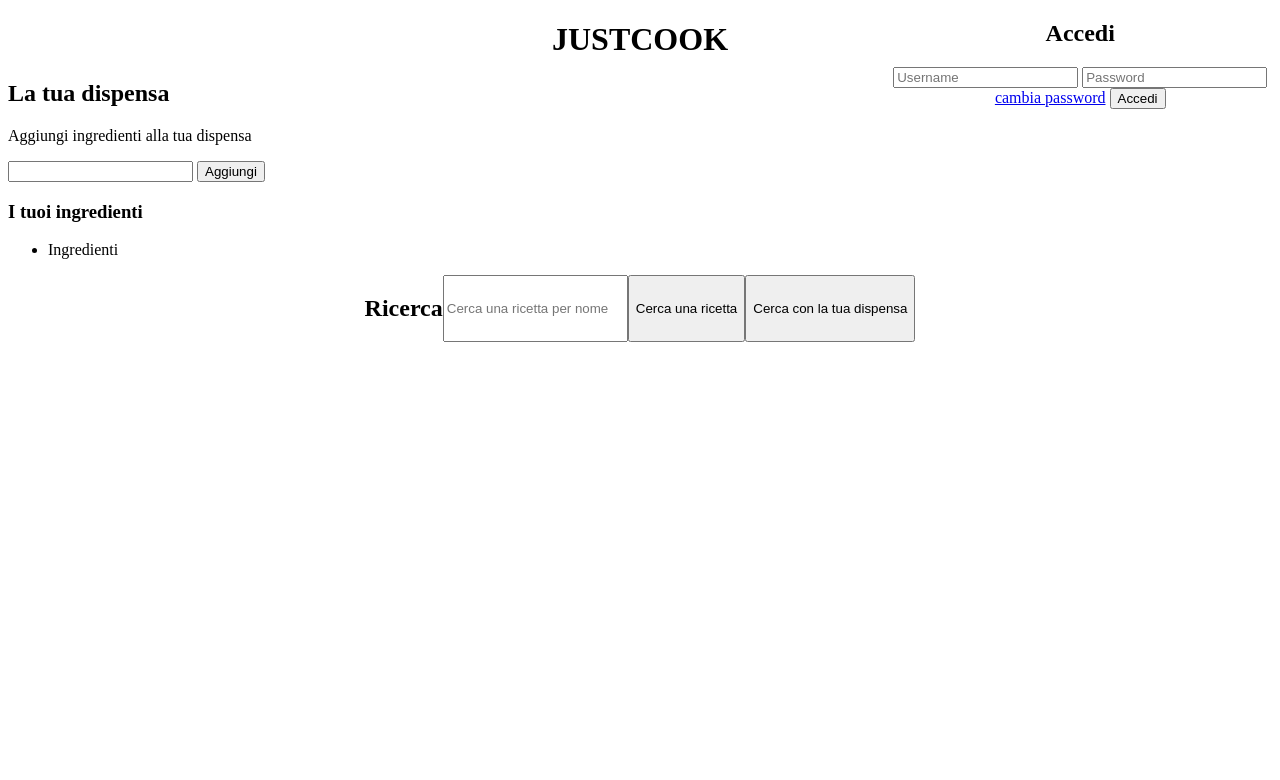
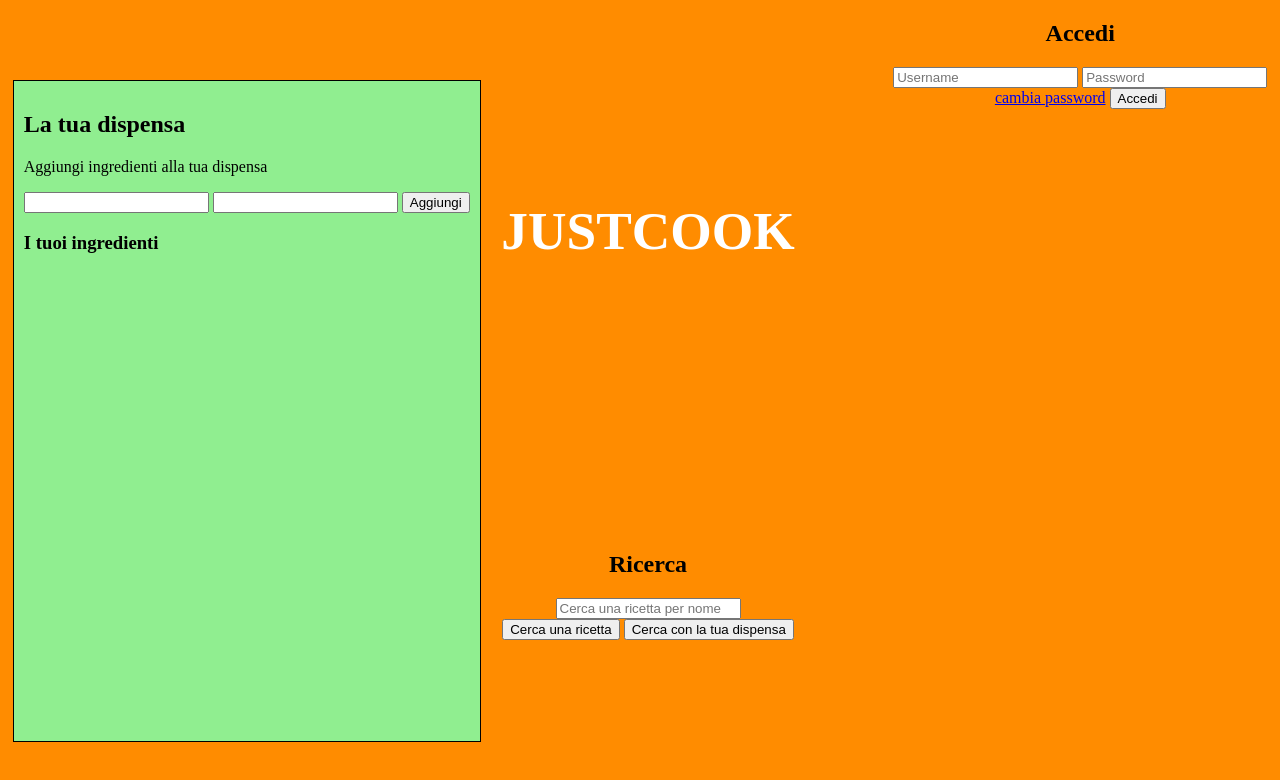
Before and after one commit to JustCook1/Documentazione_D4, a website: page JustCook/index.html in a window 1280 px wide. Drawn offline with Linux system fonts and the light colour scheme.

Commit message:
aggiornati html css e script

```diff
--- a/JustCook/app.js
+++ b/JustCook/app.js
@@ -1,6 +1,7 @@
 require('dotenv').config()
 const express = require('express');
 const app = express();
+const cors = require('cors'); //aggiunto cors per evitare problemi di accesso durante il testing
 
 //routes generiche
 
@@ -15,6 +16,9 @@ const swaggerDocument = require('./swagger.json');
 
 app.use(express.json());
 app.use(express.urlencoded({ extended: true }));
+//aggiunto cors per evitare problemi di accesso durante il testing
+//con questo comando si permette l'accesso a tutti i client
+app.use(cors());
 
 app.use('/', routesAccount);
 app.use('/', routesRicetta);
--- a/JustCook/controllers/dispensa.js
+++ b/JustCook/controllers/dispensa.js
@@ -33,6 +33,8 @@ const getDispensa = (req, res) => {
         });
     });
 };
+
+//crea una dispensa legata a un token di sessione
 
 
 //metodo patch per aggiungere un ingrediente alla dispensa associata all'utente avente id = idAccount
--- a/JustCook/index.html
+++ b/JustCook/index.html
@@ -15,10 +15,10 @@
         <h2>La tua dispensa</h2>
         <p>Aggiungi ingredienti alla tua dispensa</p>
         <input type="text" id="inputDispensa">
-        <button id="Ingredienti_btn" onsubmit="return cercaIngrediente()">Aggiungi</button>
+        <input type="number" id="quantita" name="quantita" min="0">
+        <button id="Ingredienti_btn" onclick = "return cercaIngrediente()" >Aggiungi</button>
         <h3>I tuoi ingredienti</h3>
-        <ul id="lista">
-            <li>Ingredienti</li>
+        <ul id="listaIngredienti">
         </ul>
     </span>
 
@@ -32,7 +32,7 @@
 
     <span id="ricerca">
         <h2>Ricerca</h2>
-        <input type="text" id="ricerca_input" placeholder="Cerca una ricetta per nome">
+        <input type="text" id="ricerca_input" placeholder="Cerca una ricetta per nome"><br>
         <button id="ricerca_btn">Cerca una ricetta</button>
         <button id="ricerca_btn2">Cerca con la tua dispensa</button>
     </span>
--- a/JustCook/package.json
+++ b/JustCook/package.json
@@ -14,6 +14,7 @@
   ],
   "author": "Team T35",
   "dependencies": {
+    "cors": "^2.8.5",
     "dotenv": "^16.0.3",
     "express": "^4.18.2",
     "mongoose": "^6.8.0",
--- a/JustCook/script.js
+++ b/JustCook/script.js
@@ -1,18 +1,46 @@
+
+
+//1: controlla se l'utente è loggato
+//2: se l'utente è loggato controlla se ha una dispensa
+//3: se l'utente ha una dispensa carica gli ingredienti
+//4: se l'utente non ha una dispensa crea una nuova dispensa e carica gli ingredienti
+//5: se l'utente non è loggato mostra un messaggio di errore
+function aggiungiAllaDispensa() {
+
+    //alcune cose da tenere a mente
+    const nome = document.getElementById("inputDispensa").value;
+    const quantita = document.getElementById("quantita").value;
+    //se il tipo di ingrediente è grammi o ml aggiungere il tipo e chiamare la funzione aggiungiIngredienteDispensa
+    //per aggiornare la dispensa
+    //nella lista andrebbe anche aggiunta una box per modificare la quantità
+}
+
+//cerca in database un ingrediente per nome e lo aggiunge alla lista ingredienti dispensa
 function cercaIngrediente() {
+    const listaIngredienti = document.getElementById("listaIngredienti");
+    const lista = document.createDocumentFragment();
     var nome = document.getElementById("inputDispensa").value;
-    var url = "http://localhost:3000/ingrediente/" + nome;
+    var url = "http://localhost:8080/ingrediente/" + nome;
     fetch(url, {
         method: 'GET',
         headers: {'Content-Type': 'application/json'},
-        body: JSON.stringify({nome : nome})
+        //body: JSON.stringify({nome : nome})
     })
     .then(response => response.json())
     .then(data => {
+        if(data.error) throw new Error(data.error);
         console.log(data);
-        document.getElementById("lista").innerHTML = data.nome;
+        //tutta questa parte andrà messa in una funzione che aggiunge un ingrediente alla dispensa
+        let li = document .createElement('li');
+        let name = document.createElement ('span');
+        name.innerHTML =  data.nome;
+        li.appendChild(name);
+        lista.appendChild(li);
+        listaIngredienti.appendChild(lista);
     })
     .catch((error) => {
         console.error('Error:', error);
+        alert("Ingrediente non trovato");
     }
     );
 
--- a/JustCook/style.css
+++ b/JustCook/style.css
@@ -1,15 +1,41 @@
+body{
+    background-color: #FF8C00;
+    width : 100%;
+}
+
 #titolo{
+    position : absolute;
     text-align: center;
+    font-size: 40pt;
+    color : white;
+    top: 25%;
+    width: 100%;
+    margin: auto;
 }
 
 #login{
     position: absolute;
+    width: fit-content;
     right: 1%;
     top: 0%;
     text-align: center;
 }
 
 #ricerca{
-    display: flex;
-    justify-content: center;
+    position:absolute;
+    bottom: 20%;
+    width: 100%;
+    margin: auto;
+    text-align: center;
 }
+
+#dispensa{
+    background-color: #90EE90;
+    position: absolute;
+    padding: 10px;
+    height: 80%;
+    left: 1%;
+    top: 10%;
+    text-align: left;
+    border: 1px solid black;
+}
```
Also changed, not shown: 1 other file.
